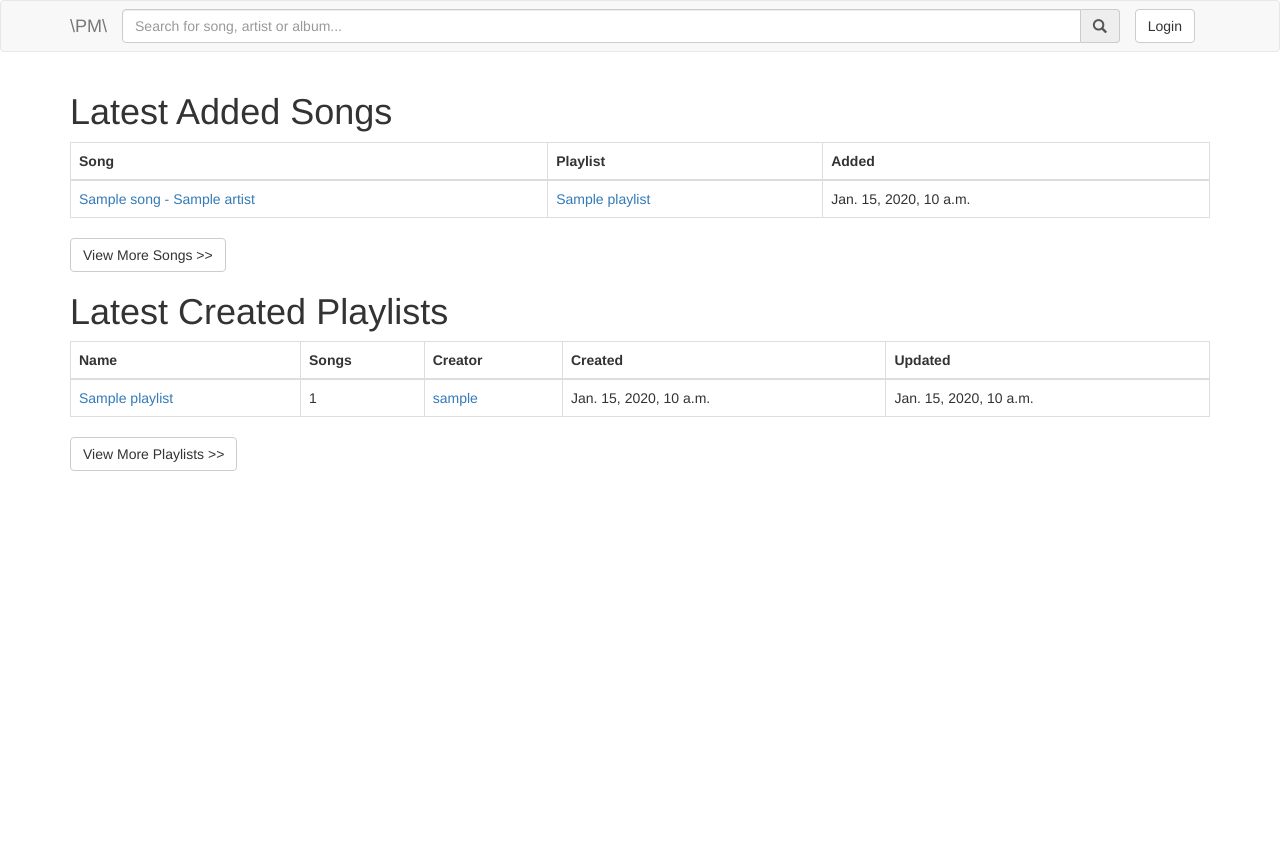
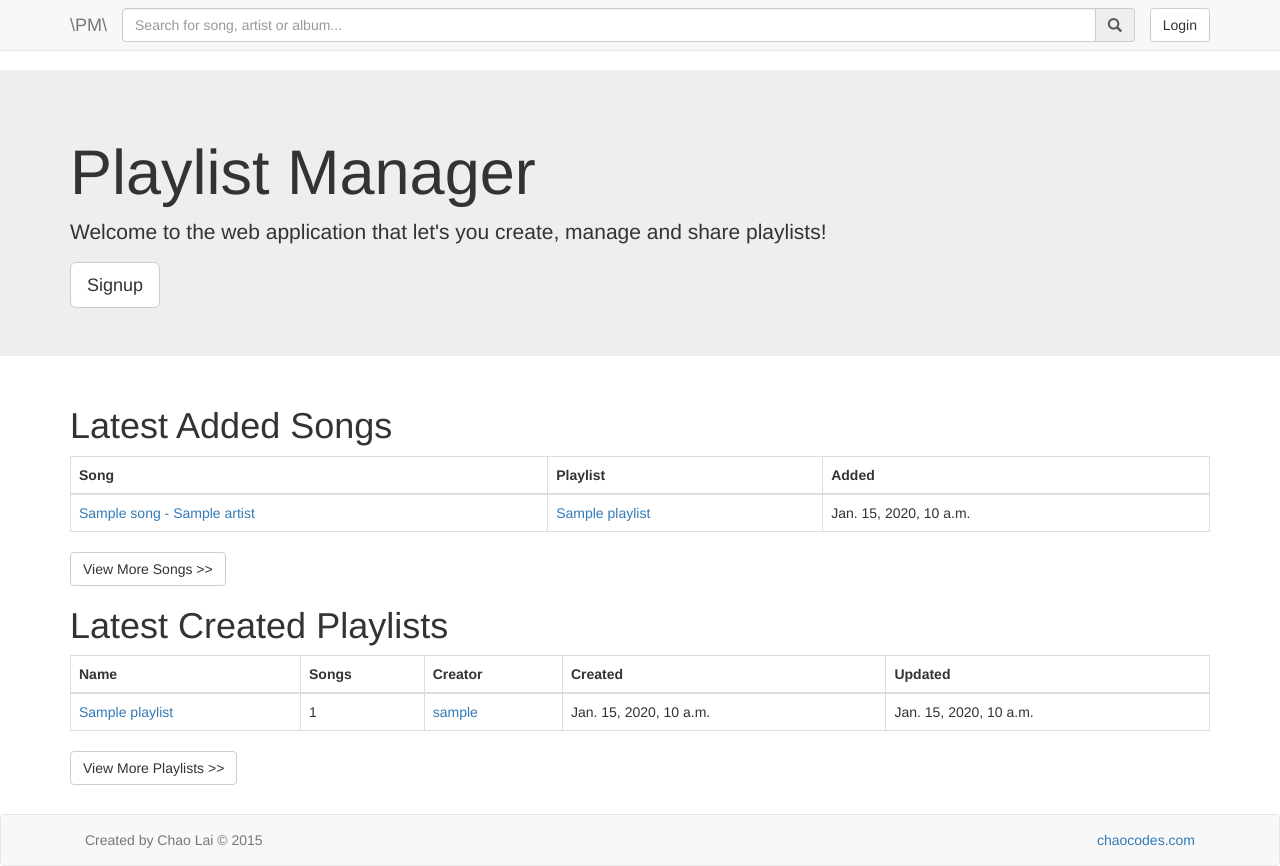
Before and after one commit to chaocodes/playlist-manager-django, a Django app: template manager/core/templates/core/home.html in a window 1280 px wide. Before the commit the page ends 471 px from the top, so only its background shows below. Run offline with Django 3.2, Linux system fonts and the light colour scheme; the template is opened without the code that fills it: most values are stand-ins (such as "Sample title", 1, 10 or a date in 2020); some libraries are stand-ins or nearby versions.

Commit message:
Added core home jumbotron to allow for site description and common links, added fixed footer to all pages and change navbar to fixed-top to scroll with content

```diff
--- a/manager/core/templates/core/home.html
+++ b/manager/core/templates/core/home.html
@@ -2,7 +2,23 @@
 
 {% block head_title %}Home{% endblock %}
 
-{% block content %}
+{% block content_outer %}
+<div class="jumbotron">
+    <div class="container">
+    <h1>Playlist Manager</h1>
+    <p>Welcome to the web application that let's you create, manage and share playlists!</p>
+    {% if user.is_authenticated %}
+    <form action="{% url 'playlist:create' user.id %}">
+        <button class="btn btn-default btn-lg" type="submit">Create Playlist</button>
+    </form>
+    {% else %}
+    <form action="{% url 'account_signup' %}">
+        <button class="btn btn-default btn-lg" type="submit">Signup</button>
+    </form>
+    {% endif %}
+    </div>
+</div>
+<div class="container">
     <h1>Latest Added Songs</h1>
     <table class="table table-hover table-bordered">
         <thead>
@@ -49,4 +65,5 @@
     <form action="{% url 'core:playlist' %}">
         <button class="btn btn-default" type="submit">View More Playlists >></button>
     </form>
+</div>
 {% endblock %}
--- a/manager/static/css/main.css
+++ b/manager/static/css/main.css
@@ -1,3 +1,13 @@
+html {
+    position: relative;
+    min-height: 100%;
+}
+
+body {
+    padding-top: 70px;
+    margin-bottom: 80px;
+}
+
 .navbar-form .input-group {
     display: table;
 }
@@ -9,3 +19,13 @@
 .navbar-form .input-group .form-control {
     width: 100%;
 }
+
+footer {
+    position: absolute;
+    bottom: 0;
+    width: 100%;
+}
+
+footer .navbar {
+    margin-bottom: -20px;
+}
--- a/templates/base.html
+++ b/templates/base.html
@@ -12,7 +12,7 @@
         <link rel="stylesheet" href="{% static 'css/main.css' %}">
     </head>
     <body>
-        <nav class="navbar navbar-default">
+        <nav class="navbar navbar-default navbar-fixed-top">
             <div class="container">
                 <div class="navbar-header">
                     <button type="button" class="navbar-toggle collapsed" data-toggle="collapse" data-target="#navbar-collapsible">
@@ -82,6 +82,16 @@
         {% endblock %}
         </div>
         {% endblock %}
+        {% block footer %}
+        <footer>
+            <nav class="navbar navbar-default">
+                <div class="container">
+                    <p class="navbar-text pull-left">Created by Chao Lai &#169; 2015</p>
+                    <p class="navbar-text pull-right"><a href="http://chaocodes.com/">chaocodes.com</a></p>
+                </div>
+            </nav>
+        </footer>
+        {% endblock %}
         <!-- jQuery (necessary for Bootstrap's JavaScript plugins) -->
         <script src="https://ajax.googleapis.com/ajax/libs/jquery/1.11.2/jquery.min.js"></script>
         <!-- Latest compiled and minified JavaScript -->
```
Lines whose indentation alone changed are shown as unchanged.
